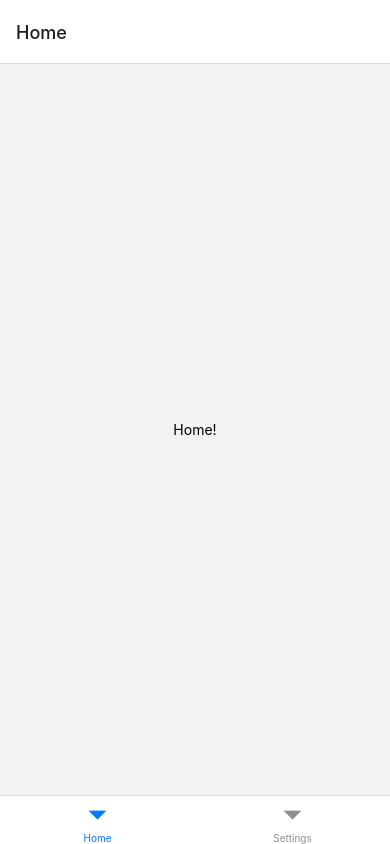
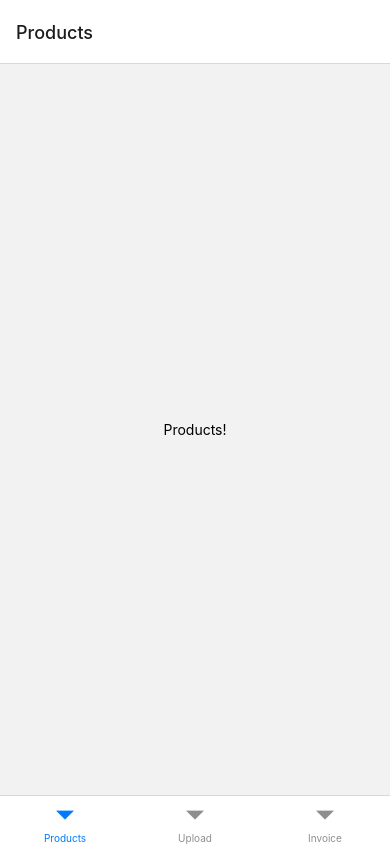
Before and after one commit to YuriCast/My-Shopping, a React Native app: screen / in a window 390 px wide. Built offline with nearby package versions, Linux system fonts and the light colour scheme.

Commit message:
setup completed

```diff
--- a/App.tsx
+++ b/App.tsx
@@ -1,31 +1,18 @@
 import * as React from 'react';
-import { Text, View } from 'react-native';
 import { NavigationContainer } from '@react-navigation/native';
 import { createBottomTabNavigator } from '@react-navigation/bottom-tabs';
-
-function HomeScreen() {
-  return (
-    <View style={{ flex: 1, justifyContent: 'center', alignItems: 'center' }}>
-      <Text>Home!</Text>
-    </View>
-  );
-}
-
-function SettingsScreen() {
-  return (
-    <View style={{ flex: 1, justifyContent: 'center', alignItems: 'center' }}>
-      <Text>Settings!</Text>
-    </View>
-  );
-}
+import ProductsScreen from './screens/products/products'
+import InvoiceScreen from './screens/invoice/invoice'
+import UploadScreen from './screens/upload/upload'
 
 const Tab = createBottomTabNavigator();
 
 function MyTabs() {
   return (
     <Tab.Navigator>
-      <Tab.Screen name="Home" component={HomeScreen} />
-      <Tab.Screen name="Settings" component={SettingsScreen} />
+      <Tab.Screen name="Products" component={ProductsScreen} />
+      <Tab.Screen name="Upload" component={UploadScreen} />
+      <Tab.Screen name="Invoice" component={InvoiceScreen} />
     </Tab.Navigator>
   );
 }
--- /dev/null
+++ b/screens/invoice/invoice.tsx
@@ -0,0 +1,13 @@
+import * as React from 'react';
+import { Text, View } from 'react-native';
+import styles from './invoiceStyles';
+
+function InvoiceScreen() {
+  return (
+    <View style={styles.container}>
+      <Text>Invoice!</Text>
+    </View>
+  );
+}
+
+export default InvoiceScreen
--- /dev/null
+++ b/screens/invoice/invoiceStyles.tsx
@@ -0,0 +1,11 @@
+import { StyleSheet } from 'react-native';
+
+const invoiceStyles = StyleSheet.create({
+  container: {
+    flex: 1,
+    justifyContent: 'center',
+    alignItems: 'center',
+  }
+});
+
+export default invoiceStyles;
--- /dev/null
+++ b/screens/products/products.tsx
@@ -0,0 +1,13 @@
+import * as React from 'react';
+import { Text, View } from 'react-native';
+import styles from './productsStyles';
+
+function ProductsScreen() {
+  return (
+    <View style={styles.container}>
+      <Text>Products!</Text>
+    </View>
+  );
+}
+
+export default ProductsScreen
--- /dev/null
+++ b/screens/products/productsStyles.tsx
@@ -0,0 +1,11 @@
+import { StyleSheet } from 'react-native';
+
+const productsStyles = StyleSheet.create({
+  container: {
+    flex: 1,
+    justifyContent: 'center',
+    alignItems: 'center',
+  }
+});
+
+export default productsStyles;
--- /dev/null
+++ b/screens/upload/upload.tsx
@@ -0,0 +1,13 @@
+import * as React from 'react';
+import { Text, View } from 'react-native';
+import styles from './uploadStyles';
+
+function uploadScreen() {
+  return (
+    <View style={styles.container}>
+      <Text>Upload!</Text>
+    </View>
+  );
+}
+
+export default uploadScreen
--- /dev/null
+++ b/screens/upload/uploadStyles.tsx
@@ -0,0 +1,11 @@
+import { StyleSheet } from 'react-native';
+
+const uploadStyles = StyleSheet.create({
+  container: {
+    flex: 1,
+    justifyContent: 'center',
+    alignItems: 'center',
+  }
+});
+
+export default uploadStyles;
```
Also changed, not shown: screens/login/login.tsx (added), screens/login/loginStyles.css (added).
